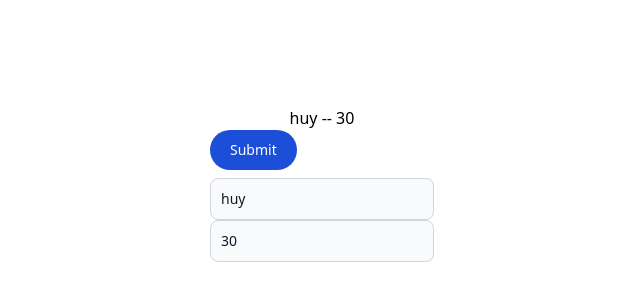
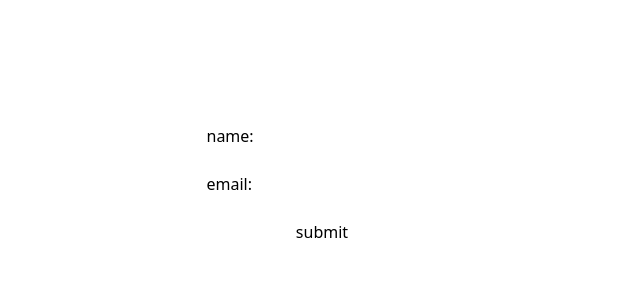
Before and after one commit to huydaoquang/learn-vue-2024, a Vue app: page / in a window 1280 px wide. Shown: the part 216-516 px from the top of the page, without its empty margins (318-958 px from the left). Built offline with nearby package versions, Linux system fonts and the light colour scheme.

Commit message:
Input Binding (Two-way databinding)

```diff
--- a/src/App.vue
+++ b/src/App.vue
@@ -1,27 +1,9 @@
 <template>
-	<div class="flex justify-center items-center flex-col h-screen">
-		<p>{{ name }} -- {{ age }}</p>
-
-		<form action="" @submit.prevent="formSubmit">
-			<button
-				class="text-white bg-blue-700 hover:bg-blue-800 focus:outline-none focus:ring-4 focus:ring-blue-300 font-medium rounded-full text-sm px-5 py-2.5 text-center me-2 mb-2 dark:bg-blue-600 dark:hover:bg-blue-700 dark:focus:ring-blue-800"
-			>
-				Submit
-			</button>
-			<input
-				v-model="name"
-				id="email"
-				class="bg-gray-50 border border-gray-300 text-gray-900 text-sm rounded-lg focus:ring-blue-500 focus:border-blue-500 block w-full p-2.5 dark:bg-gray-700 dark:border-gray-600 dark:placeholder-gray-400 dark:text-white dark:focus:ring-blue-500 dark:focus:border-blue-500"
-				placeholder="name@flowbite.com"
-				required
-			/>
-			<input
-				v-model="age"
-				id="email"
-				class="bg-gray-50 border border-gray-300 text-gray-900 text-sm rounded-lg focus:ring-blue-500 focus:border-blue-500 block w-full p-2.5 dark:bg-gray-700 dark:border-gray-600 dark:placeholder-gray-400 dark:text-white dark:focus:ring-blue-500 dark:focus:border-blue-500"
-				placeholder="name@flowbite.com"
-				required
-			/>
+	<div class="flex justify-center items-center h-screen">
+		<form action="" @submit.prevent="formSubmit" class="flex flex-col">
+			name: <input type="text" v-model="formData.name" /> email:
+			<input type="text" v-model="formData.email" />
+			<button>submit</button>
 		</form>
 	</div>
 </template>
@@ -30,18 +12,15 @@
 export default {
 	data() {
 		return {
-			name: "huy",
-			age: 30,
+			formData: {
+				name: "",
+				email: "",
+			},
 		};
 	},
 	methods: {
-		onChangeName(event) {
-			// console.log("event: ", event);
-			this.name = event.target.value;
-		},
 		formSubmit() {
-			alert(this.name);
-			alert(this.age);
+			console.log(this.formData);
 		},
 	},
 };
```
